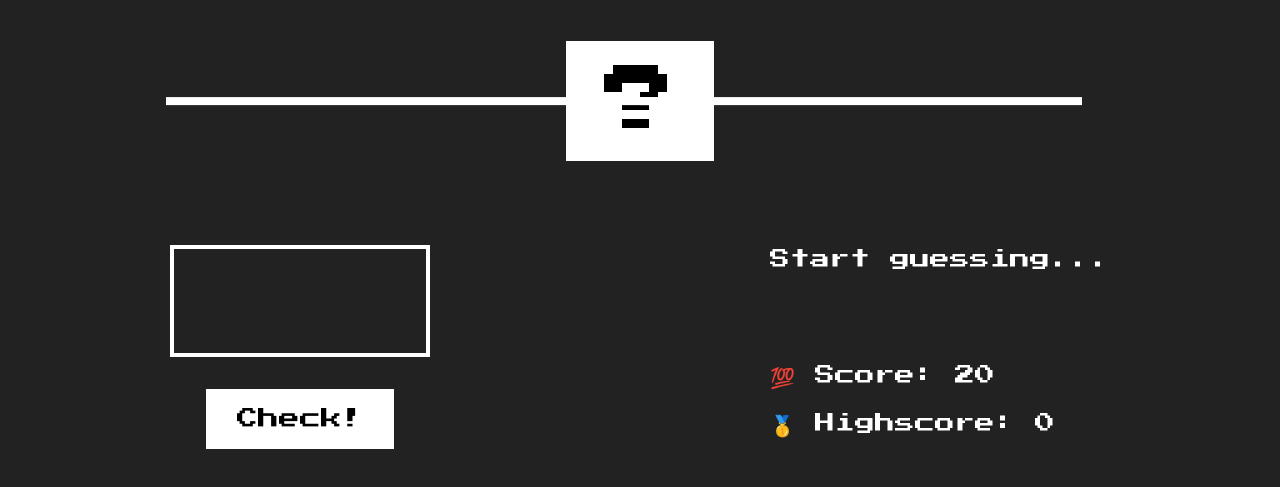
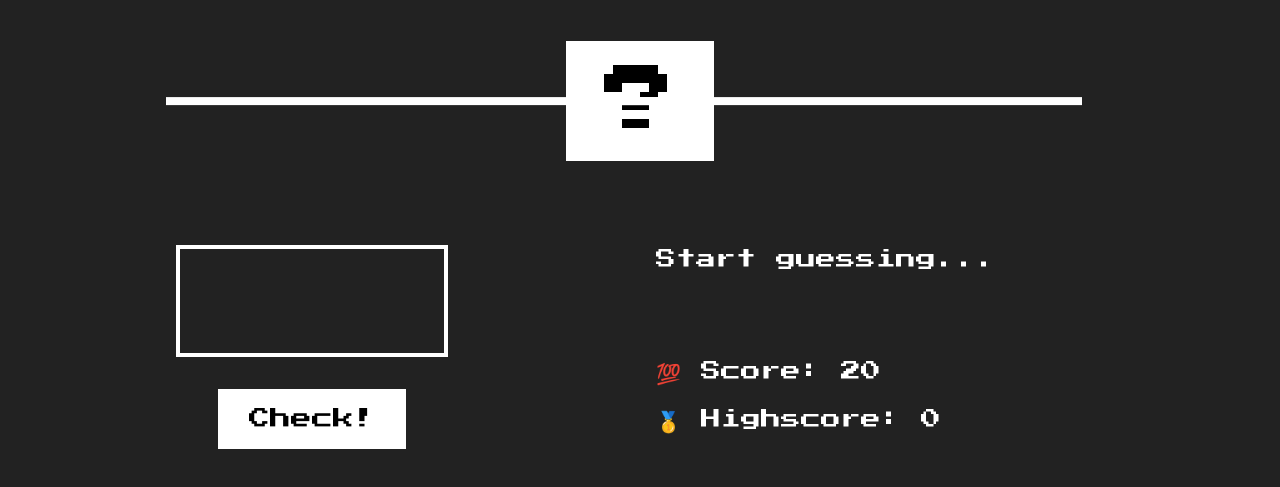
Before and after one commit to montaciraitlahcen07/Guess-My-Number, a website: page index.html in a window 1280 px wide. Shown: the part 199-686 px from the top of the page. Drawn offline with Linux system fonts and the light colour scheme.

Commit message:
fixed: stretching

```diff
--- a/index.html
+++ b/index.html
@@ -41,18 +41,20 @@
       <div
         class="something m-auto mt-11 w-37 h-30 bg-white relative flex items-center justify-center"
       >
-        <span style="font-family: &quot;Press Start 2P&quot;" class="number text-7xl"
+        <span
+          style="font-family: &quot;Press Start 2P&quot;"
+          class="number text-7xl"
           >?</span
         >
       </div>
       <div
-        class="text-white flex justify-around my-21"
+        class="text-white grid grid-cols-2 gap-8 my-21"
         style="font-family: &quot;Press Start 2P&quot;"
       >
         <div class="flex flex-col justify-center">
           <input
             type="number"
-            class="inpt border-4 block w-65 h-28 text-white text-center text-3xl"
+            class="inpt border-4 block w-68 h-28 self-center text-white text-center text-3xl"
           />
           <input
             type="button"
@@ -61,14 +63,14 @@
           />
         </div>
         <div class="">
-          <p class="guessing text-xl mb-22">Start guessing...</p>
+          <p class="guessing text-xl h-28">Start guessing...</p>
           <p class="text-xl mb-5">
             💯 Score:
-            <span class = "score">20</span>
+            <span class="score">20</span>
           </p>
           <p class="text-xl">
             🥇 Highscore:
-            <span class = "highscore">0</span>
+            <span class="highscore">0</span>
           </p>
         </div>
       </div>
--- a/number.js
+++ b/number.js
@@ -8,12 +8,11 @@ let hightscore = 0;
 // document.querySelector(".highscore").textContent = hightscore;
 document.querySelector(".btn").addEventListener("click", function () {
   let value = document.querySelector(".inpt").value;
-  if (value) document.querySelector(".number").textContent = value;
   if (!value)
     document.querySelector(".guessing").textContent = "❌ not a number";
   else if (value == random && score >= 1) {
-    // const elementtochange = document.querySelector(".parent");
-    // elementtochange.style
+    document.querySelector(".number").textContent = value;
+    document.querySelector('.parent').style.backgroundColor = '#60b347';
     document.querySelector(".guessing").textContent = "🎉 the right number";
     if (score > hightscore) hightscore = score;
     document.querySelector(".highscore").textContent = hightscore;
--- a/style.css
+++ b/style.css
@@ -7,7 +7,7 @@
   transform: translateY(-50%);
   background-color: white;
   height: 6.5%;
-  right: 10%;
+  right: 1%;
 }
 .something::after {
   content: "";
@@ -17,5 +17,5 @@
   transform: translateY(-50%);
   background-color: white;
   height: 6.5%;
-  left: 50%;
+  left: 1%;
 }
```
Also changed, not shown: output.css.
